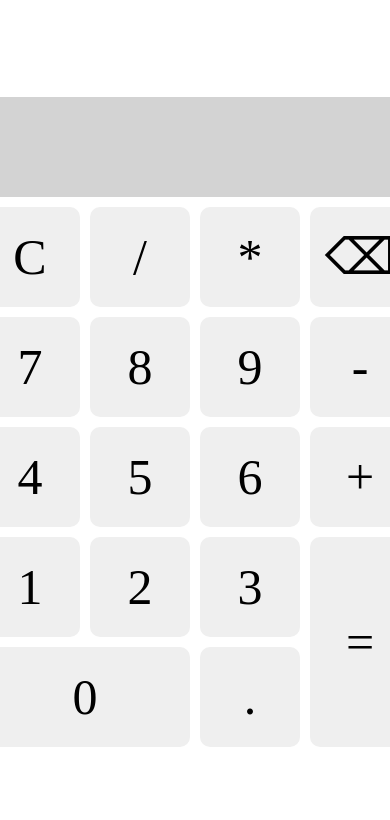
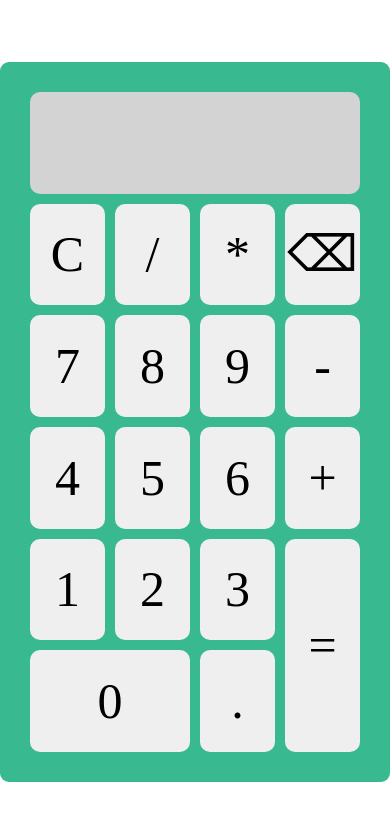
Before and after one commit to Kartohan/calculator, a plain HTML site: page index.html in a window 390 px wide. Drawn offline with Linux system fonts and the light colour scheme.

Commit message:
Mobile oriented changes

```diff
--- a/index.html
+++ b/index.html
@@ -6,6 +6,7 @@
     <link rel="stylesheet" href="style.css">
 </head>
 <body>
+    <div class="container">
         <div class="calculator">
             <div class="screen"></div>
             <button class="clear">C</button>
@@ -27,6 +28,7 @@
             <button class="button0 number">0</button>
             <button class="dot">.</button>
         </div>
+    </div>
 </body>
 <script src="script.js"></script>
 </html>
--- a/script.js
+++ b/script.js
@@ -113,7 +113,7 @@ function equal() {
             let second = arr.join('');
             let result = operate(first,operator,second);
             if (result.toString().split('').length > 13) {
-                document.querySelector('.screen').innerText = result.toFixed(11);
+                document.querySelector('.screen').innerText = result.toFixed(5);
             } else {
                 document.querySelector('.screen').innerText = result;
             }
--- a/style.css
+++ b/style.css
@@ -4,25 +4,34 @@
     box-sizing: border-box;
     font-family: Ubuntu;
 }
+body {
+    height: 100vh;
+    display: flex;
+    justify-content: center;
+    align-items: center;
+}
 .calculator {
     display: grid;
-    justify-content: center;
-    grid-template-columns: repeat(4, 100px);
-    grid-template-rows: repeat(6, 100px);
+    grid-template-columns: repeat(4, 1fr);
+    grid-template-rows: repeat(6, 1fr);
     grid-gap: 10px;
-    align-content: center;
     padding: 30px;
-    height: 100vh;
+    height: 720px;
+}
+.container {
+    background-color: #39b98f;
+    width: 500px;
+    border-radius: 9px;
 }
 .screen {
     grid-column-start: 1;
     grid-column-end: 5;
     background-color: rgb(211, 211, 211);
     font-size: 55px;
-    text-align: right;
-    align-content: center;
-    display: grid;
     border-radius: 10px;
+    display: flex;
+    justify-content: flex-end;
+    align-items: center;
 }
 button {
     font-size: 50px;
```
Lines whose indentation alone changed are shown as unchanged.
